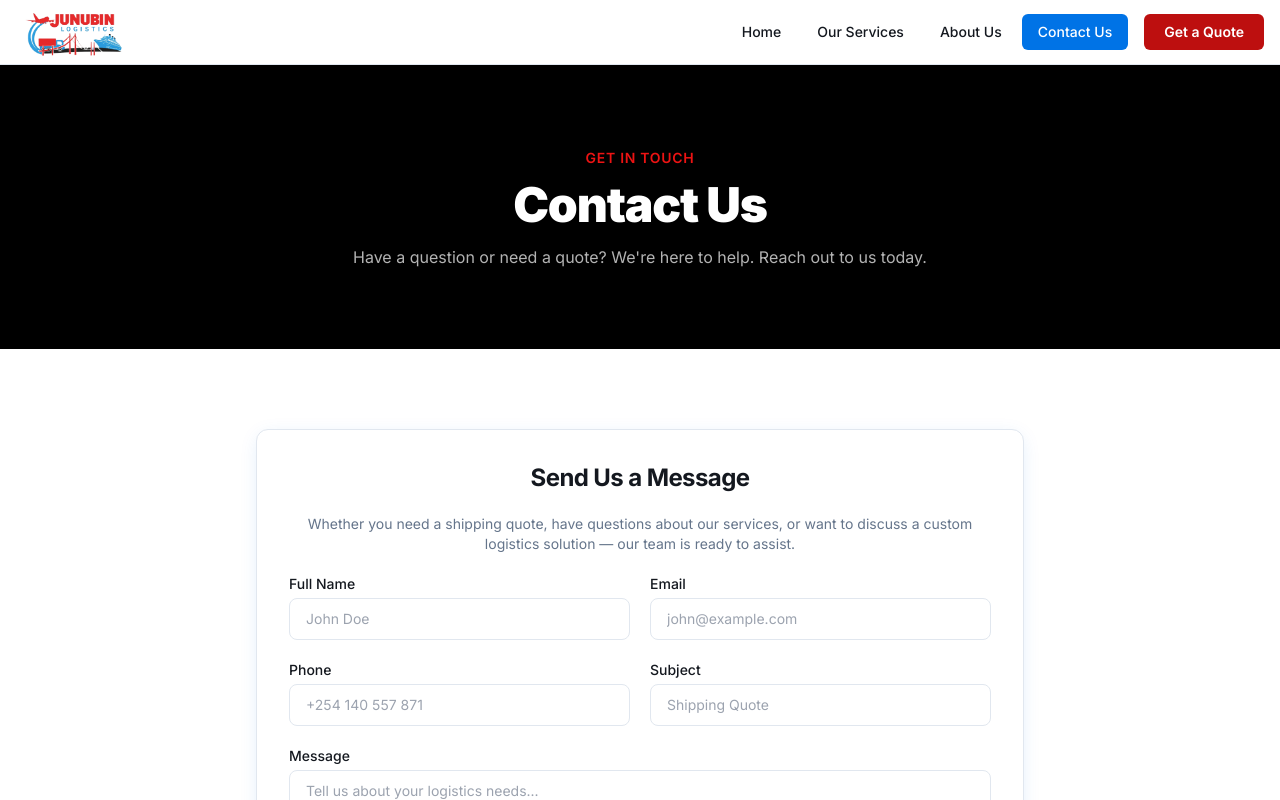
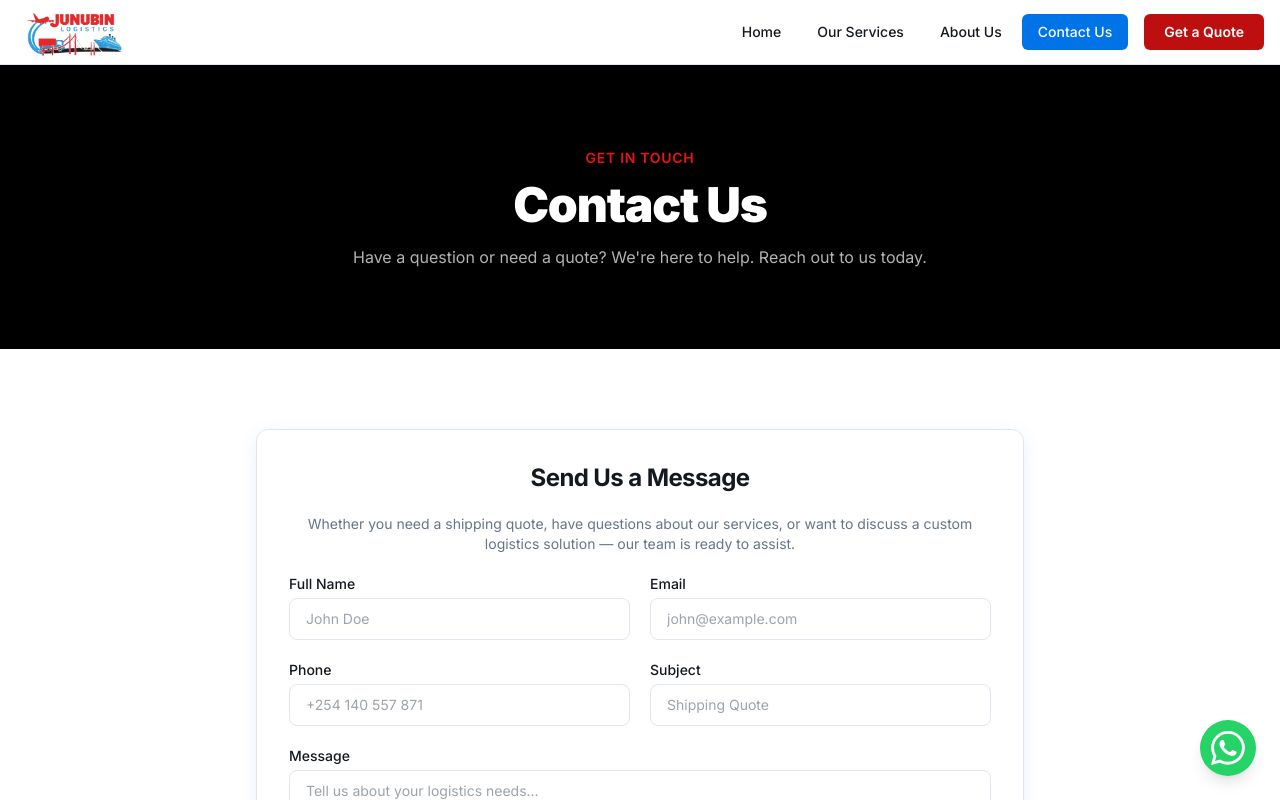
Before and after one commit to JosephOkumu/junubinlogistics, a React (Vite) app in the folder frontend/: page /contact in a window 1280 px wide. Shown: the top 800 px of the page. Built offline with nearby package versions, Linux system fonts and the light colour scheme; the HTML template or start-up script is replaced by a standard one.

Commit message:
feat: add WhatsApp functionality

```diff
--- a/frontend/src/components/Layout.tsx
+++ b/frontend/src/components/Layout.tsx
@@ -1,6 +1,7 @@
 import { ReactNode } from "react";
 import Header from "./Header";
 import Footer from "./Footer";
+import WhatsAppButton from "./WhatsAppButton";
 
 const Layout = ({ children }: { children: ReactNode }) => {
   return (
@@ -8,6 +9,7 @@
       <Header />
       <main className="flex-1">{children}</main>
       <Footer />
+      <WhatsAppButton />
     </div>
   );
 };
--- /dev/null
+++ b/frontend/src/components/WhatsAppButton.tsx
@@ -0,0 +1,27 @@
+const WhatsAppButton = () => {
+    return (
+        <a
+            href="https://wa.me/254708202448"
+            target="_blank"
+            rel="noopener noreferrer"
+            className="fixed bottom-6 right-6 z-50 w-14 h-14 bg-[#25D366] text-white rounded-full flex items-center justify-center shadow-lg hover:bg-[#128C7E] transition-all hover:scale-110 active:scale-95 group"
+            aria-label="Chat on WhatsApp"
+        >
+            <svg
+                xmlns="http://www.w3.org/2000/svg"
+                width="34"
+                height="34"
+                fill="currentColor"
+                className="bi bi-whatsapp"
+                viewBox="0 0 16 16"
+            >
+                <path d="M13.601 2.326A7.85 7.85 0 0 0 7.994 0C3.627 0 .068 3.558.064 7.926c0 1.399.366 2.76 1.057 3.965L0 16l4.204-1.102a7.9 7.9 0 0 0 3.79.965h.004c4.368 0 7.926-3.558 7.93-7.93A7.9 7.9 0 0 0 13.6 2.326zM7.994 14.521a6.6 6.6 0 0 1-3.356-.92l-.24-.144-2.494.654.666-2.433-.156-.251a6.56 6.56 0 0 1-1.007-3.505c0-3.626 2.957-6.584 6.591-6.584a6.56 6.56 0 0 1 4.66 1.931 6.56 6.56 0 0 1 1.928 4.66c-.004 3.639-2.961 6.592-6.592 6.592m3.615-4.934c-.197-.099-1.17-.578-1.353-.646-.182-.065-.315-.099-.445.099-.133.197-.513.646-.627.775-.114.133-.232.148-.43.05-.197-.1-.836-.308-1.592-.985-.59-.525-.985-1.175-1.103-1.372-.114-.198-.011-.304.088-.403.087-.088.197-.232.296-.346.1-.114.133-.198.198-.33.065-.134.034-.248-.015-.347-.05-.099-.445-1.076-.612-1.47-.16-.389-.323-.335-.445-.34-.114-.007-.247-.007-.38-.007a.73.73 0 0 0-.529.247c-.182.198-.691.677-.691 1.654s.71 1.916.81 2.049c.098.133 1.394 2.132 3.383 2.992.47.205.84.326 1.129.418.475.152.904.129 1.246.08.38-.058 1.171-.48 1.338-.943.164-.464.164-.86.114-.943-.049-.084-.182-.133-.38-.232" />
+            </svg>
+            <span className="absolute right-full mr-3 bg-white text-gray-800 px-3 py-1.5 rounded-lg text-sm font-semibold shadow-md opacity-0 group-hover:opacity-100 transition-opacity whitespace-nowrap pointer-events-none">
+                Chat with us!
+            </span>
+        </a>
+    );
+};
+
+export default WhatsAppButton;
--- a/frontend/src/pages/Services.tsx
+++ b/frontend/src/pages/Services.tsx
@@ -1,3 +1,4 @@
+import { useEffect } from "react";
 import { Link } from "react-router-dom";
 import { ArrowRight } from "lucide-react";
 import QuoteDialog from "@/components/QuoteDialog";
@@ -49,11 +50,24 @@
 ];
 
 const Services = () => {
+  useEffect(() => {
+    const observer = new IntersectionObserver((entries) => {
+      entries.forEach((entry) => {
+        if (entry.isIntersecting) {
+          entry.target.classList.add("reveal");
+        }
+      });
+    }, { threshold: 0.1 });
+
+    document.querySelectorAll(".reveal-on-scroll").forEach((el) => observer.observe(el));
+    return () => observer.disconnect();
+  }, []);
+
   return (
     <Layout>
       {/* Hero */}
       <section className="bg-gradient-dark py-20">
-        <div className="container mx-auto px-4 text-center">
+        <div className="container mx-auto px-4 text-center reveal-on-scroll animate-fade-in-up">
           <span className="text-accent-red font-semibold text-sm uppercase tracking-wider">What We Do</span>
           <h1 className="text-4xl md:text-5xl font-black text-primary-foreground mt-3 mb-4">Our Services</h1>
           <p className="text-primary-foreground/70 max-w-2xl mx-auto">
@@ -68,7 +82,8 @@
           {services.map((svc, i) => (
             <div
               key={svc.title}
-              className={`flex flex-col ${i % 2 === 0 ? "lg:flex-row" : "lg:flex-row-reverse"} gap-10 items-center`}
+              className={`flex flex-col ${i % 2 === 0 ? "lg:flex-row" : "lg:flex-row-reverse"} gap-10 items-center reveal-on-scroll ${i % 2 === 0 ? "animate-slide-in-left" : "animate-slide-in-right"
+                }`}
             >
               <div className="flex-1">
                 <img
@@ -105,7 +120,7 @@
       </section>
 
       {/* CTA */}
-      <section className="bg-primary py-16">
+      <section className="bg-primary py-16 reveal-on-scroll animate-fade-in">
         <div className="container mx-auto px-4 text-center">
           <h2 className="text-3xl font-black text-primary-foreground mb-4">Need a Custom Solution?</h2>
           <p className="text-primary-foreground/80 mb-8 max-w-lg mx-auto">
```
